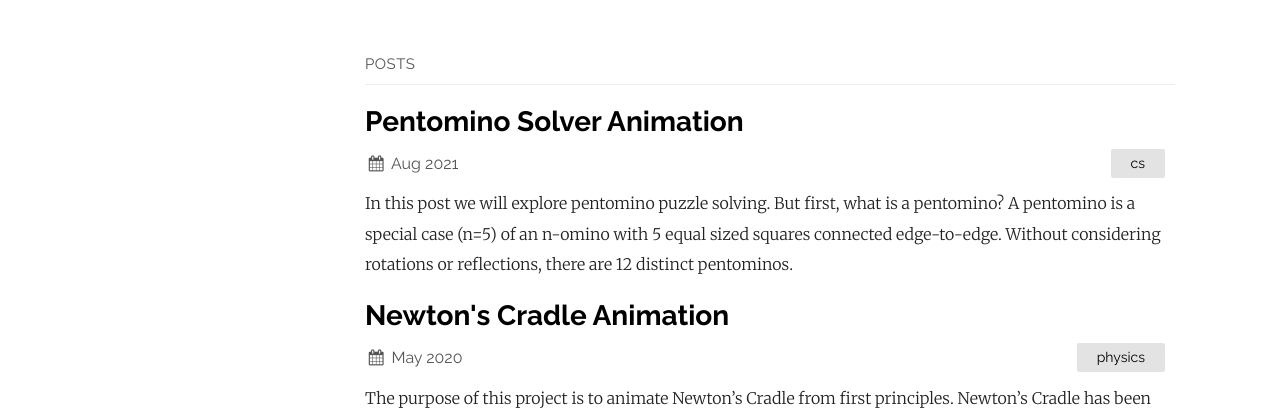
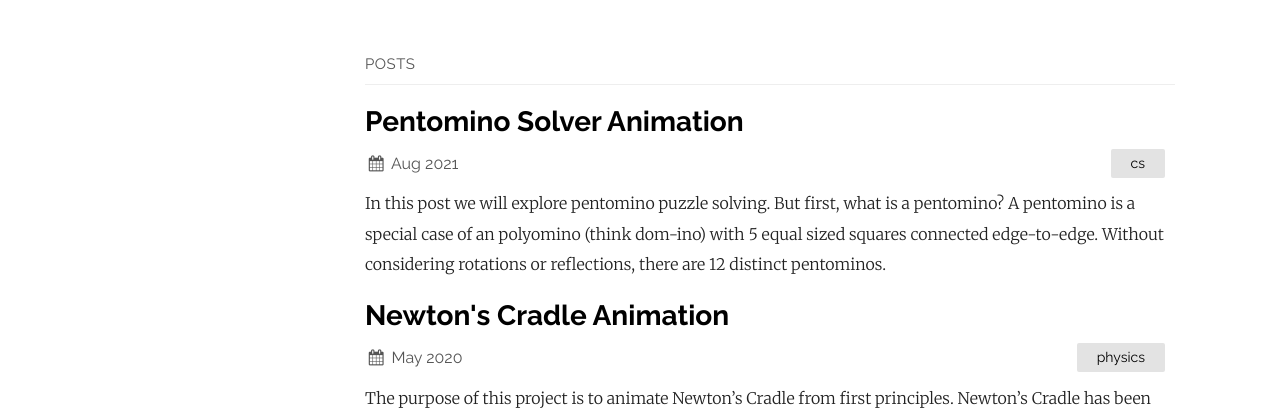
Before and after one commit to lachstr/lachstr.github.io, a Jekyll site: the page built from index.md, in a window 1280 px wide and 1369 px high. Shown: the top 416 px of the window. Built offline with Jekyll 4.4.1, drawn with Linux system fonts in a browser that asks for light colours.

Commit message:
Update 2021-08-24-pentomino-solver.md

```diff
--- a/_posts/2021-08-24-pentomino-solver.md
+++ b/_posts/2021-08-24-pentomino-solver.md
@@ -5,7 +5,7 @@ categories: cs
 ---
 
 In this post we will explore pentomino puzzle solving. But first, what is a pentomino?
-A pentomino is a special case (n=5) of an n-omino with 5 equal sized squares connected edge-to-edge.
+A pentomino is a special case of an polyomino (think dom-ino) with 5 equal sized squares connected edge-to-edge.
 Without considering rotations or reflections, there are 12 distinct pentominos.
 
 [All 18 Pentominos](https://en.wikipedia.org/wiki/Pentomino#/media/File:All_18_Pentominoes.svg)
```
